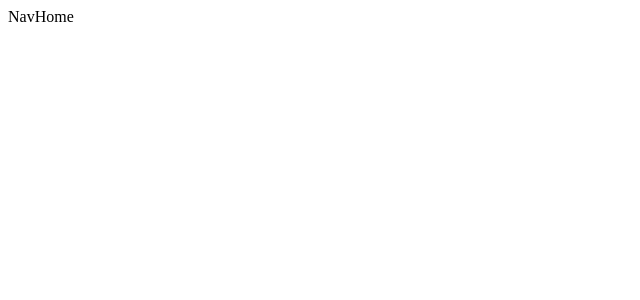
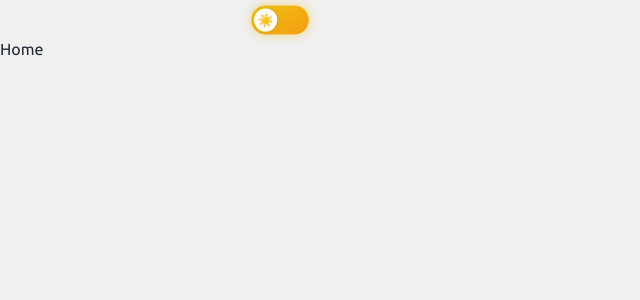
Before and after one commit to NobpasinTumdee/MyPortfolio, a React (Vite) app in the folder Portfolio/: page / in a window 1280 px wide. Shown: the top 300 px of the page, without its empty margins (0-640 px from the left). Built offline with nearby package versions, Linux system fonts and the light colour scheme.

Commit message:
Add dark mode toggle and theme support
Implemented a dark mode toggle in the Navbar with animated switch and cloud effects. Added Nav.css for toggle styling and root.css for CSS variables and theme management. Updated index.html to include Google Fonts and applied global styles in App.tsx.

```diff
--- a/Portfolio/index.html
+++ b/Portfolio/index.html
@@ -1,13 +1,26 @@
 <!doctype html>
 <html lang="en">
+
 <head>
   <meta charset="UTF-8" />
   <link rel="icon" type="image/svg+xml" href="/vite.svg" />
   <meta name="viewport" content="width=device-width, initial-scale=1.0" />
   <title>Nobpasin Tumdee</title>
+
+  <!-- font-family: "Mitr", sans-serif; -->
+  <link rel="preconnect" href="https://fonts.googleapis.com">
+  <link rel="preconnect" href="https://fonts.gstatic.com" crossorigin>
+  <link href="https://fonts.googleapis.com/css2?family=Mitr:wght@200;300;400;500;600;700&display=swap" rel="stylesheet">
+
+  <!-- font-family: "Ubuntu", sans-serif; -->
+  <link rel="preconnect" href="https://fonts.googleapis.com">
+  <link rel="preconnect" href="https://fonts.gstatic.com" crossorigin>
+  <link href="https://fonts.googleapis.com/css2?family=Ubuntu:ital,wght@0,300;0,400;0,500;0,700;1,300;1,400;1,500;1,700&display=swap" rel="stylesheet">
 </head>
+
 <body>
   <div id="root"></div>
   <script type="module" src="/src/main.tsx"></script>
 </body>
+
 </html>
--- a/Portfolio/src/App.tsx
+++ b/Portfolio/src/App.tsx
@@ -7,6 +7,7 @@ import Experience from './Page/Experience';
 import Skill from './Page/Skill';
 import Contact from './Page/Contact';
 import Rootlayout from './Layout/Rootlayout';
+import './root.css'
 
 const router = createBrowserRouter([
   {
--- a/Portfolio/src/Layout/Navbar.tsx
+++ b/Portfolio/src/Layout/Navbar.tsx
@@ -1,10 +1,49 @@
+import '../Style/Nav.css'
+
+//theme web
+const setDarkMode = () => {
+    document.querySelector("body")?.setAttribute("data-theme", "dark");
+    localStorage.setItem("SelectedTheme", "dark")
+}
+const setLightMode = () => {
+    document.querySelector("body")?.setAttribute("data-theme", "light");
+    localStorage.setItem("SelectedTheme", "light")
+}
+const SelectedTheme = localStorage.getItem("SelectedTheme");
+if (SelectedTheme === "dark") {
+    setDarkMode();
+}
+const toggleTheme = (e: any) => {
+    if (e.target.checked) setDarkMode();
+    else setLightMode();
+}
+
 
 const Navbar = () => {
-  return (
-    <>
-      Nav
-    </>
-  )
+    return (
+        <>
+            <div className="theme-toggle-wrapper">
+                <label className="toggle-switch">
+                    {/* // checkbox for theme web */}
+                    <input type="checkbox" id='darkmode-toggle' onChange={toggleTheme} defaultChecked={SelectedTheme === "dark"} />
+                    <span className="slider">
+                        <div className="clouds">
+                            <svg viewBox="0 0 100 100" className="cloud cloud1">
+                                <path
+                                    d="M30,45 Q35,25 50,25 Q65,25 70,45 Q80,45 85,50 Q90,55 85,60 Q80,65 75,60 Q65,60 60,65 Q55,70 50,65 Q45,70 40,65 Q35,60 25,60 Q20,65 15,60 Q10,55 15,50 Q20,45 30,45"
+                                ></path>
+                            </svg>
+                            <svg viewBox="0 0 100 100" className="cloud cloud2">
+                                <path
+                                    d="M30,45 Q35,25 50,25 Q65,25 70,45 Q80,45 85,50 Q90,55 85,60 Q80,65 75,60 Q65,60 60,65 Q55,70 50,65 Q45,70 40,65 Q35,60 25,60 Q20,65 15,60 Q10,55 15,50 Q20,45 30,45"
+                                ></path>
+                            </svg>
+                        </div>
+                    </span>
+                </label>
+            </div>
+        </>
+    )
 }
 
 export default Navbar
--- /dev/null
+++ b/Portfolio/src/Style/Nav.css
@@ -0,0 +1,147 @@
+/* switch dark mode */
+.theme-toggle-wrapper {
+  margin: 0;
+  transition: 0.6s ease-in-out;
+  scale: 0.6;
+}
+
+.theme-toggle-wrapper .toggle-switch {
+  position: relative;
+  display: inline-block;
+  width: 80px;
+  height: 40px;
+  transform: scale(1.2);
+  transition: transform 0.2s;
+}
+
+.theme-toggle-wrapper .toggle-switch:hover {
+  transform: scale(1.3);
+}
+
+.theme-toggle-wrapper .toggle-switch input {
+  opacity: 0;
+  width: 0;
+  height: 0;
+}
+
+.theme-toggle-wrapper .slider {
+  position: absolute;
+  cursor: pointer;
+  top: 0;
+  left: 0;
+  right: 0;
+  bottom: 0;
+  background: linear-gradient(145deg, #f1c40f, #f39c12);
+  transition: 0.4s;
+  border-radius: 34px;
+  box-shadow: 0 0 15px rgba(241, 196, 15, 0.5);
+}
+
+.theme-toggle-wrapper .slider:before {
+  position: absolute;
+  content: "☀️";
+  height: 32px;
+  width: 32px;
+  left: 4px;
+  bottom: 4px;
+  background: white;
+  transition: 0.4s;
+  border-radius: 50%;
+  display: flex;
+  align-items: center;
+  justify-content: center;
+  font-size: 18px;
+  box-shadow: 0 0 10px rgba(0, 0, 0, 0.1);
+  z-index: 2;
+}
+
+.theme-toggle-wrapper input:checked+.slider {
+  background: linear-gradient(145deg, #1C1C1C, #242424);
+  box-shadow: 0 0 15px #1C1C1C;
+}
+
+.theme-toggle-wrapper input:checked+.slider:before {
+  transform: translateX(40px);
+  content: "🌙";
+}
+
+.theme-toggle-wrapper .clouds {
+  position: absolute;
+  width: 100%;
+  height: 100%;
+  overflow: hidden;
+  pointer-events: none;
+}
+
+.theme-toggle-wrapper .cloud {
+  position: absolute;
+  width: 20px;
+  height: 20px;
+  fill: rgba(255, 255, 255, 0.8);
+  transition: all 0.4s ease;
+  filter: drop-shadow(0 2px 3px rgba(0, 0, 0, 0.1));
+}
+
+.theme-toggle-wrapper .cloud1 {
+  top: 10px;
+  left: 10px;
+  animation: floatCloud1 8s infinite linear;
+}
+
+.theme-toggle-wrapper .cloud2 {
+  top: 15px;
+  left: 40px;
+  transform: scale(0.8);
+  animation: floatCloud2 12s infinite linear;
+}
+
+@keyframes floatCloud1 {
+  0% {
+    transform: translateX(-20px);
+    opacity: 0;
+  }
+
+  20% {
+    opacity: 1;
+  }
+
+  80% {
+    opacity: 1;
+  }
+
+  100% {
+    transform: translateX(80px);
+    opacity: 0;
+  }
+}
+
+@keyframes floatCloud2 {
+  0% {
+    transform: translateX(-20px) scale(0.8);
+    opacity: 0;
+  }
+
+  20% {
+    opacity: 0.7;
+  }
+
+  80% {
+    opacity: 0.7;
+  }
+
+  100% {
+    transform: translateX(80px) scale(0.8);
+    opacity: 0;
+  }
+}
+
+.theme-toggle-wrapper input:checked+.slider .cloud {
+  opacity: 0;
+  transform: translateY(-20px);
+}
+
+@media (prefers-reduced-motion: reduce) {
+  .theme-toggle-wrapper .cloud {
+    animation: none;
+  }
+}
--- /dev/null
+++ b/Portfolio/src/root.css
@@ -0,0 +1,40 @@
+:root {
+    --body-main-background: #f0f0f0;
+    --body-sub-background: #dddddd;
+    --body-nav-background: #FFFFFF;
+
+    --body-text-main-color: #232833;
+    --body-text-sub-color: #7D7C81;
+    --body-text-hover-color: #c9dafd;
+
+    --body-selection-color: #2328333b;
+}
+
+[data-theme="dark"] {
+    --body-main-background: #1C1C1C;
+    --body-sub-background: #242424;
+    --body-nav-background: #111111;
+
+    --body-text-main-color: #DFD7AF;
+    --body-text-sub-color: #444444;
+    --body-text-hover-color: #1C1C1C;
+
+    --body-selection-color: #dfd7af5b;
+}
+
+*::selection {
+    background-color: var(--body-selection-color);
+}
+
+body{
+    margin: 0;
+    background-color: var(--body-main-background);
+    color: var(--body-text-main-color);
+    font-family: "Ubuntu", sans-serif;
+}
+
+/* @media screen and (max-width: 450px) {
+    .main {
+        display: inline;
+    }
+} */
```
Lines whose indentation alone changed are shown as unchanged.
